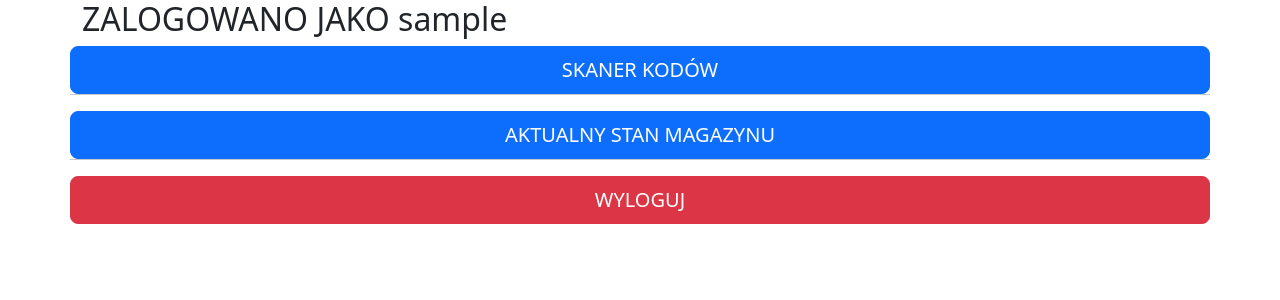
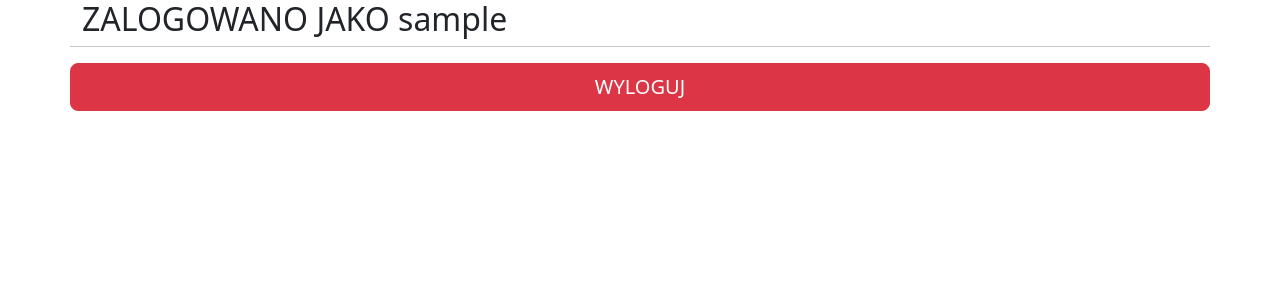
Before and after one commit to Mogarthron/Magazynier-Skaner, a Flask app: page / in a window 1280 px wide. Shown: the top 300 px of the page. Run offline with Flask 3, Linux system fonts and the light colour scheme; the visitor is signed in with stand-in values (Sample User, id 1); parts of the project's set-up code (start-up, migrations or seed data) failed here and were passed over.

Commit message:
frontend
aktualizacja dostepow

```diff
--- a/templates/index.html
+++ b/templates/index.html
@@ -26,8 +26,11 @@
 
       {% elif current_user.rola in ["rozkroj", "agencja", "logistyka"] %}
 
-        <a href="{{url_for('kontrola_czasu')}}" class="btn btn-primary btn-lg" role="button">KONTROLA CZASU</a>
-
+      <a href="{{url_for('kod_wozka')}}" class="btn btn-primary btn-lg" role="button">SKANER KODÓW</a>
+      <hr>
+      <a href="{{url_for('aktualny_stan_magazynu')}}" class="btn btn-primary btn-lg" role="button">AKTUALNY STAN MAGAZYNU</a>
+      <hr>
+      <a href="{{url_for('kontrola_czasu')}}" class="btn btn-primary btn-lg" role="button">KONTROLA CZASU</a>
 
       {% elif current_user.username == "eliza" %}
 
@@ -37,16 +40,10 @@
       <hr>
       <a href="{{url_for('dodaj_proces')}}" class="btn btn-primary btn-lg" role="button">DODAJ PROCES</a>
 
+      {% endif %}
 
-      {% else %}
-        <a href="{{url_for('kod_wozka')}}" class="btn btn-primary btn-lg" role="button">SKANER KODÓW</a>
-        <hr>
-        <a href="{{url_for('aktualny_stan_magazynu')}}" class="btn btn-primary btn-lg" role="button">AKTUALNY STAN MAGAZYNU</a>
-
-        {% endif %}
-
-        <hr>
-        <a href="{{url_for('logout')}}" class="btn btn-danger btn-lg" role="button">WYLOGUJ</a>
+      <hr>
+      <a href="{{url_for('logout')}}" class="btn btn-danger btn-lg" role="button">WYLOGUJ</a>
 
       {% else %}
       <h2>NIE ZALOGOWANO</h2>
```
